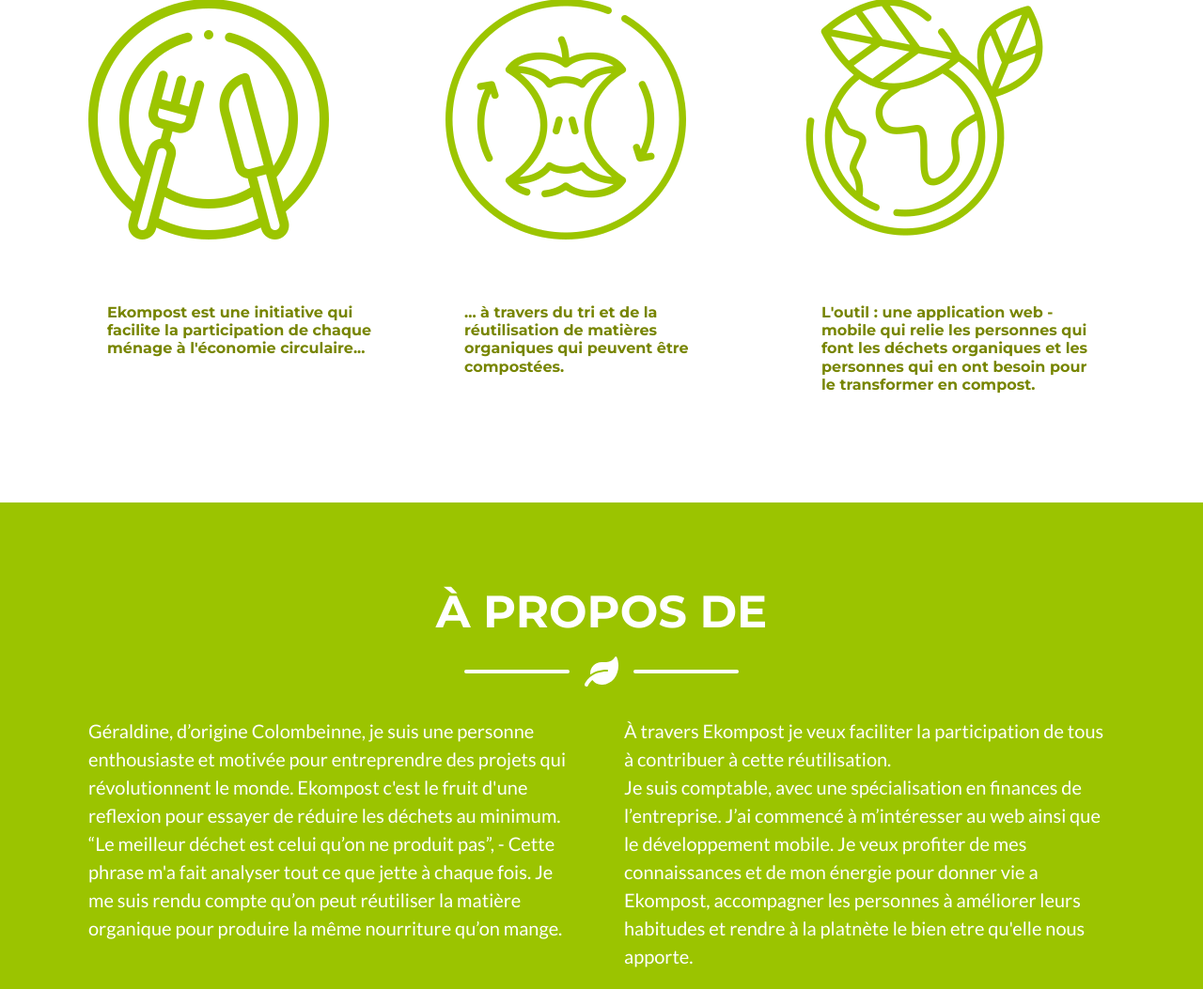
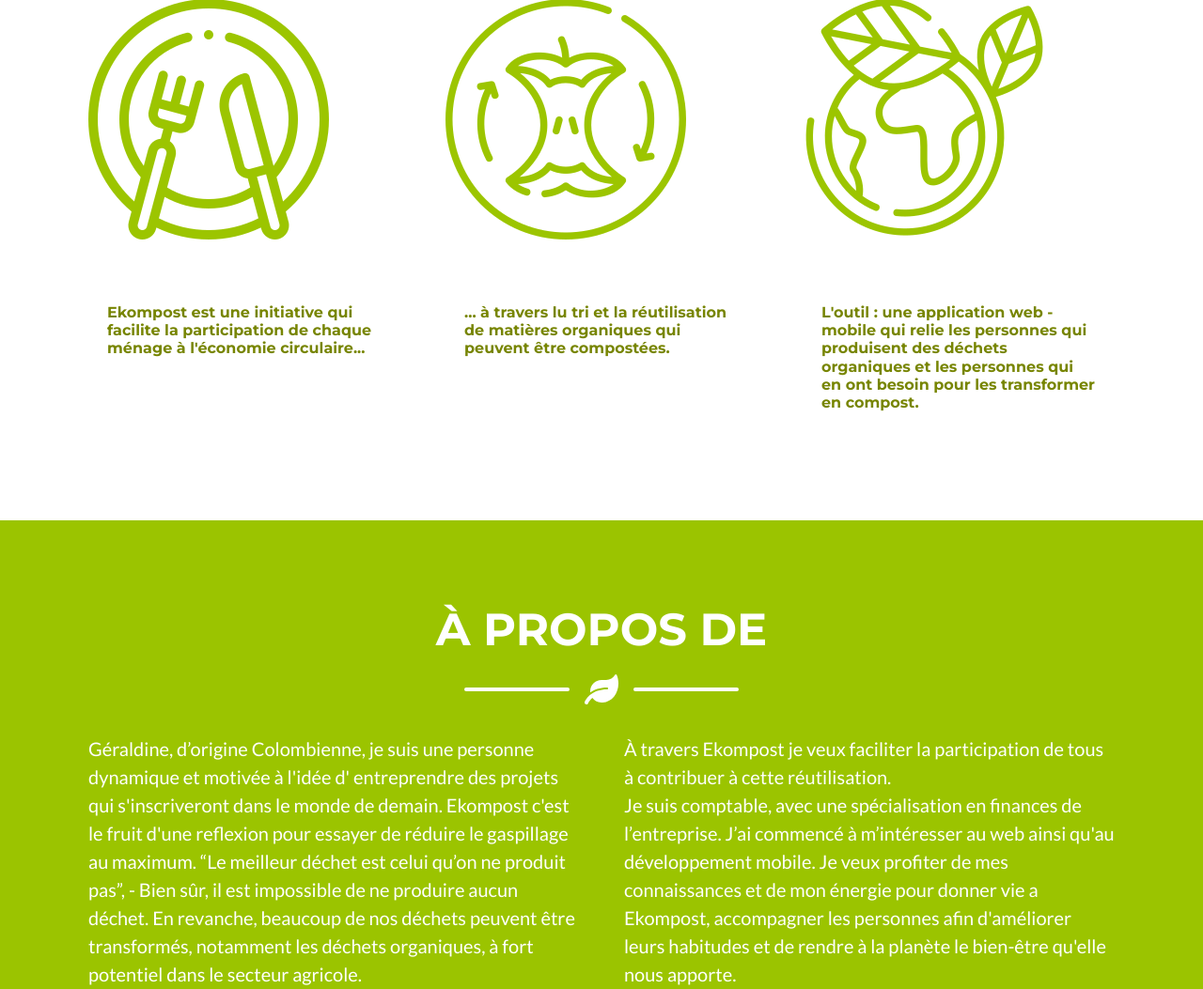
Before and after one commit to l3l3vill/ekompost, a Django app: page / in a window 1280 px wide. Shown: the part 997-2050 px from the top of the page at 94% size. Run offline with Django 3.2, Linux system fonts and the light colour scheme; some libraries are stand-ins or nearby versions.

Commit message:
spelling corrections antoine

```diff
--- a/info/templates/info/home.html
+++ b/info/templates/info/home.html
@@ -138,7 +138,7 @@
 
                     <div class="card-body">
 
-                        <h6 class="card-text text-primary"> ... à travers du tri et de la réutilisation de matières
+                        <h6 class="card-text text-primary"> ... à travers lu tri et la réutilisation de matières
                             organiques qui peuvent être compostées. </h6>
 
                     </div>
@@ -160,7 +160,7 @@
                     <div class="card-body">
 
                         <h6 class="card-text text-primary"> L'outil : une application web - mobile qui relie les
-                            personnes qui font les déchets organiques et les personnes qui en ont besoin pour le
+                            personnes qui produisent des déchets organiques et les personnes qui en ont besoin pour les
                             transformer en compost. </h6>
                     </div>
 
@@ -185,12 +185,13 @@
             <div class="row">
                 <div class="col-lg-6 ml-auto">
                     <p class="lead">
-                        Géraldine, d’origine Colombeinne, je suis une personne enthousiaste et motivée pour
-                        entreprendre des projets qui révolutionnent le monde.
-                        Ekompost c'est le fruit d'une reflexion pour essayer de réduire les déchets au
-                        minimum. “Le meilleur déchet est celui qu’on ne produit pas”, - Cette phrase m'a fait analyser
-                        tout ce que jette à chaque fois. Je me suis rendu compte qu’on peut réutiliser la matière
-                        organique pour produire la même nourriture qu’on mange.
+                        Géraldine, d’origine Colombienne, je suis une personne dynamique et motivée à l'idée
+                        d' entreprendre des projets qui s'inscriveront dans le monde de demain.
+                        Ekompost c'est le fruit d'une reflexion pour essayer de réduire le gaspillage au
+                        maximum. “Le meilleur déchet est celui qu’on ne produit pas”, - Bien sûr, il est impossible de
+                        ne produire aucun déchet.
+                        En revanche, beaucoup de nos déchets peuvent être transformés, notamment les déchets organiques,
+                        à fort potentiel dans le secteur agricole.
 
                     </p>
                 </div>
@@ -198,9 +199,10 @@
                     <p class="lead">À travers Ekompost je veux faciliter la participation de tous à contribuer à cette
                         réutilisation.<br>
                         Je suis comptable, avec une spécialisation en finances de l’entreprise. J’ai commencé à
-                        m’intéresser au web ainsi que le développement mobile. Je veux profiter de mes connaissances et
-                        de mon énergie pour donner vie a Ekompost, accompagner les personnes à améliorer leurs habitudes
-                        et rendre à la platnète le bien etre qu'elle nous apporte.
+                        m’intéresser au web ainsi qu'au développement mobile. Je veux profiter de mes connaissances et
+                        de mon énergie pour donner vie a Ekompost, accompagner les personnes afin d'améliorer leurs
+                        habitudes
+                        et de rendre à la planète le bien-être qu'elle nous apporte.
 
                     </p>
                 </div>
--- a/info/views.py
+++ b/info/views.py
@@ -3,6 +3,7 @@
 from django.http import HttpResponseRedirect
 from django.urls import reverse
 from django.core.mail import send_mail
+from django.conf import settings
 
 # Create your views here.
 
@@ -26,7 +27,8 @@
         print('saveeeed')
 
         send_mail(
-            name, message, email, ['greenprojectapp@gmail.com']
+            name, message, settings.EMAIL_HOST_USER, [
+                'greenprojectapp@gmail.com']
         )
 
         return HttpResponseRedirect(reverse('thanks_contact'))
```
Also changed, not shown: db.sqlite3.
